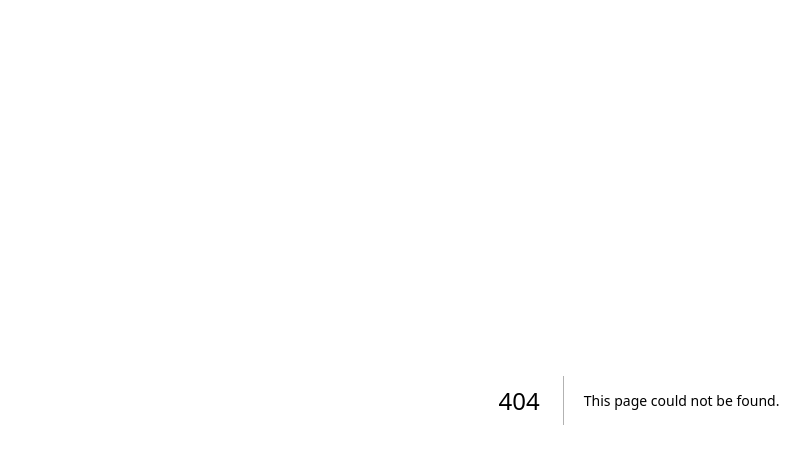
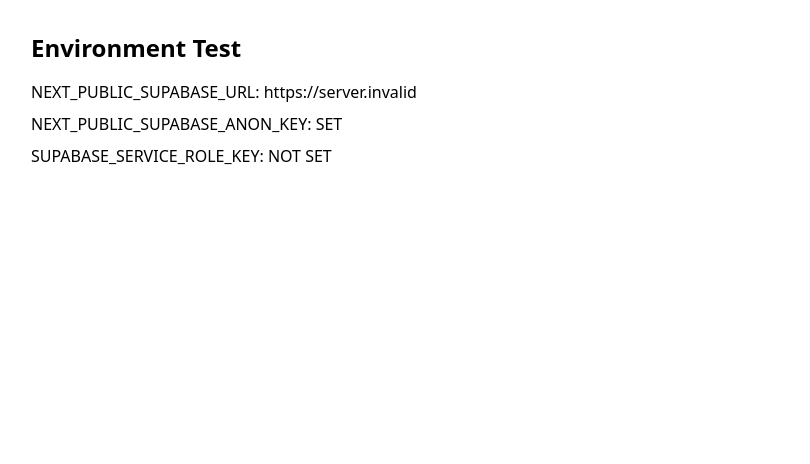
Before and after one commit to andrickjohn/launchpad, a Next.js app: page /test-env in a window 1280 px wide. Before the commit this address had no page. Shown: the top 464 px of the page, without its empty margins (1-811 px from the left). Built offline with nearby package versions, Linux system fonts and the light colour scheme; no server answers.

Commit message:
Add env diagnostic page

```diff
--- /dev/null
+++ b/src/app/test-env/page.tsx
@@ -0,0 +1,16 @@
+export default function TestEnvPage() {
+  const supabaseUrl = process.env.NEXT_PUBLIC_SUPABASE_URL
+  const hasAnonKey = !!process.env.NEXT_PUBLIC_SUPABASE_ANON_KEY
+  const hasServiceKey = !!process.env.SUPABASE_SERVICE_ROLE_KEY
+
+  return (
+    <div className="p-8">
+      <h1 className="text-2xl font-bold mb-4">Environment Test</h1>
+      <div className="space-y-2">
+        <p>NEXT_PUBLIC_SUPABASE_URL: {supabaseUrl || 'NOT SET'}</p>
+        <p>NEXT_PUBLIC_SUPABASE_ANON_KEY: {hasAnonKey ? 'SET' : 'NOT SET'}</p>
+        <p>SUPABASE_SERVICE_ROLE_KEY: {hasServiceKey ? 'SET' : 'NOT SET'}</p>
+      </div>
+    </div>
+  )
+}
```
